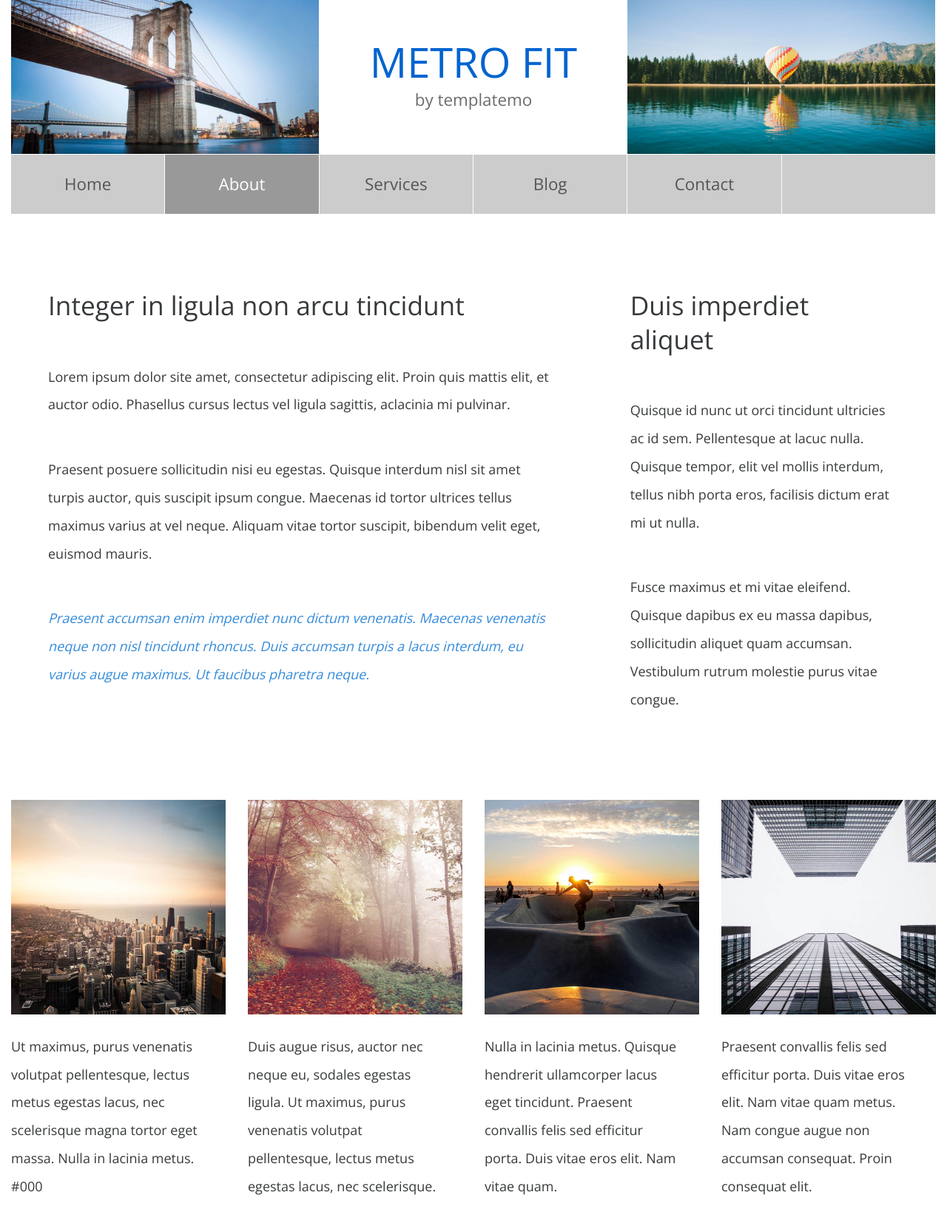
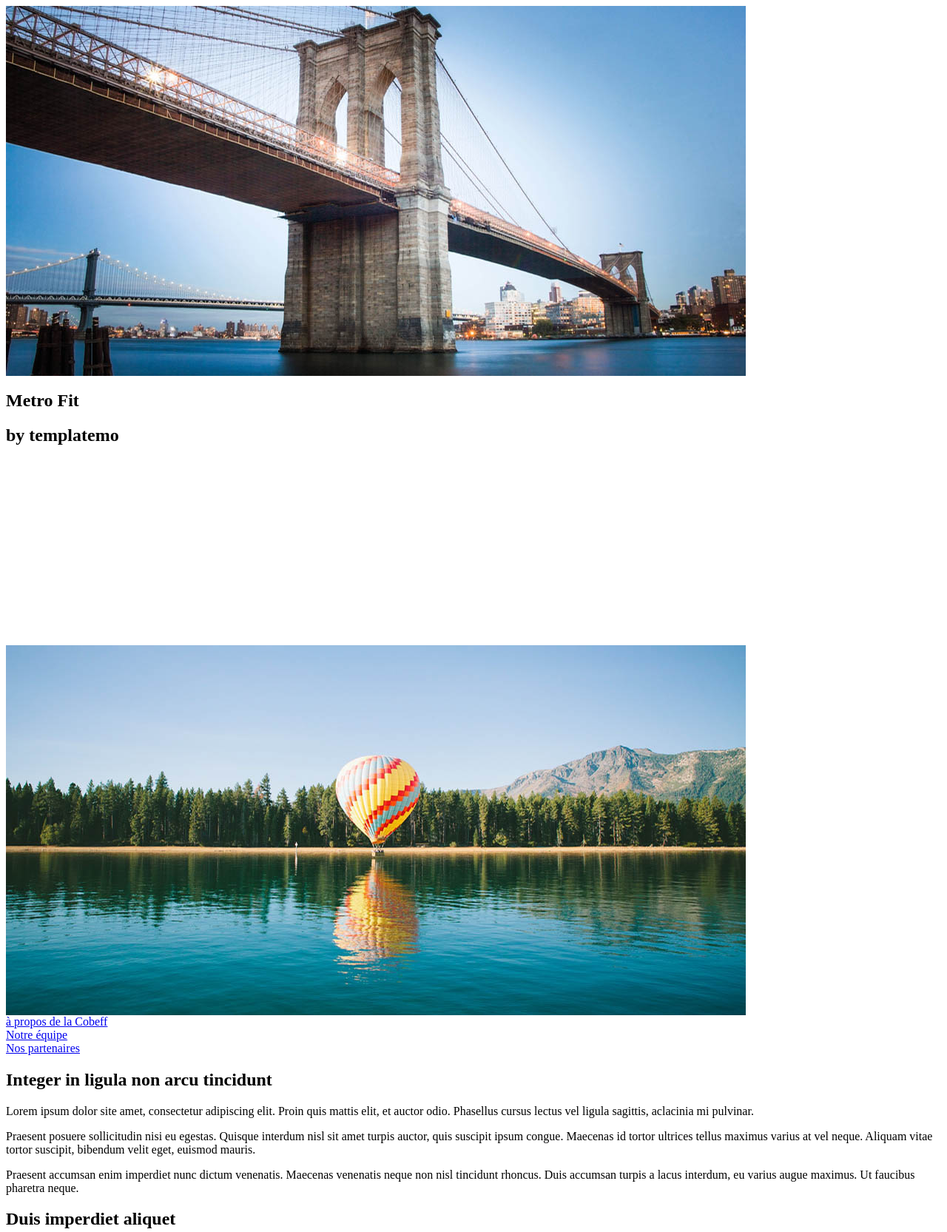
Before and after one commit to WebDevCF2018/cobeff, a PHP site: page /vues/about.php in a window 1280 px wide. Shown: the top 1665 px of the page at 74% size. Run offline with PHP 8.4, Linux system fonts and the light colour scheme; some libraries are stand-ins or nearby versions.

Commit message:
Update about.php

```diff
--- a/vues/about.php
+++ b/vues/about.php
@@ -1,30 +1,3 @@
-<!DOCTYPE html>
-<html lang="en">
-<head>
-    <meta charset="utf-8">
-    <meta http-equiv="X-UA-Compatible" content="IE=edge">
-    <meta name="viewport" content="width=device-width, initial-scale=1">
-
-    <title>Metro Fit - About</title>
-<!--
-Metro Fit
-http://www.templatemo.com/tm-495-metro-fit
--->
-    <!-- load stylesheets -->
-    <link rel="stylesheet" href="https://fonts.googleapis.com/css?family=Open+Sans:300,400">  <!-- Google web font "Open Sans" -->
-    <link rel="stylesheet" href="font-awesome-4.5.0/css/font-awesome.min.css">                <!-- Font Awesome -->
-    <link rel="stylesheet" href="css/bootstrap.min.css">                                      <!-- Bootstrap style -->
-    <link rel="stylesheet" href="css/magnific-popup.css">                                 <!-- Magnific popup style (http://dimsemenov.com/plugins/magnific-popup/) -->
-    <link rel="stylesheet" href="css/templatemo-style.css">                                   <!-- Templatemo style -->
-
-    <!-- HTML5 shim and Respond.js for IE8 support of HTML5 elements and media queries -->
-    <!-- WARNING: Respond.js doesn't work if you view the page via file:// -->
-        <!--[if lt IE 9]>
-          <script src="https://oss.maxcdn.com/html5shiv/3.7.2/html5shiv.min.js"></script>
-          <script src="https://oss.maxcdn.com/respond/1.4.2/respond.min.js"></script>
-          <![endif]-->
-</head>
-
 <body>
     <!-- Header gallery -->
     <div class="container-fluid">
@@ -67,29 +40,27 @@ http://www.templatemo.com/tm-495-metro-fit
 
                             <div class="col-xs-12 col-sm-12 col-md-4 col-lg-4 col-xl-4 tm-pad-0 tm-nav-item-pair">
                                 <div class="nav-item">
-                                        <a class="nav-link" href="index.html">Home</a>
+                                    <a id="about-cobeff" class="nav-link" href="#">à propos de la Cobeff</a>
                                 </div>
-                                    <div class="nav-item active">
-                                        <a class="nav-link" href="about.php">About</a>
+                                <div class="col-xs-6 col-sm-6 col-md-6 col-lg-6 col-xl-6 nav-item">
+                                </div>
+                            </div>
+
+                            <div class="col-xs-12 col-sm-12 col-md-4 col-lg-4 col-xl-4 tm-pad-0 tm-nav-item-pair">
+                                <div class="nav-item">
+                                    <a id="about-team" class="nav-link" href="#">Notre équipe</a>
+                                </div>
+                                <div class="col-xs-6 col-sm-6 col-md-6 col-lg-6 col-xl-6 nav-item">
                                 </div>
                             </div>
 
                             <div class="col-xs-12 col-sm-12 col-md-4 col-lg-4 col-xl-4 tm-pad-0 tm-nav-item-pair">
                                 <div class="col-xs-6 col-sm-6 col-md-6 col-lg-6 col-xl-6 nav-item">
-                                        <a class="nav-link" href="services.php">Services</a>
+                                    <a id="about-partenaires" class="nav-link" href="#">Nos partenaires</a>
                                 </div>
                                 <div class="col-xs-6 col-sm-6 col-md-6 col-lg-6 col-xl-6 nav-item">
-                                        <a class="nav-link" href="blog.php">Blog</a>
-                                    </div>
                                 </div>
 
-                                <div class="col-xs-12 col-sm-12 col-md-4 col-lg-4 col-xl-4 tm-pad-0 tm-nav-item-pair">
-                                    <div class="col-xs-6 col-sm-6 col-md-6 col-lg-6 col-xl-6 nav-item">
-                                        <a class="nav-link" href="contact.php">Contact</a>
-                                    </div>
-                                    <div class="col-xs-6 col-sm-6 col-md-6 col-lg-6 col-xl-6 nav-item tm-dummy-nav-item">
-                                        <div class="nav-link">&nbsp;</div>
-                                    </div>
                             </div>
 
                         </div>
@@ -202,25 +173,20 @@ http://www.templatemo.com/tm-495-metro-fit
 
     </div> <!-- container-fluid -->
 
-        <!-- load JS files -->
-        <script src="js/jquery-1.11.3.min.js"></script>             <!-- jQuery (https://jquery.com/download/) -->
-        <script src="https://www.atlasestateagents.co.uk/javascript/tether.min.js"></script> <!-- Tether for Bootstrap (http://stackoverflow.com/questions/34567939/how-to-fix-the-error-error-bootstrap-tooltips-require-tether-http-github-h) -->
-        <script src="js/bootstrap.min.js"></script>             <!-- Bootstrap (http://v4-alpha.getbootstrap.com/) -->
-        <script src="js/jquery.magnific-popup.min.js"></script> <!-- Magnific popup (http://dimsemenov.com/plugins/magnific-popup/) -->
+        <script src="js/jquery-1.11.3.min.js"></script>
+
         <script>
 
             $(window).load(function(){
             /* Gallery pop up
             -----------------------------------------*/
                 $('.tm-header-gallery').magnificPopup({
-                    delegate: 'a', // child items selector, by clicking on it popup will open
+                    elegate: 'a', // child items selector, by clicking on it popup will open
                     type: 'image',
                     gallery:{enabled:true}
                 });
-
             });
 
     </script>
-
 </body>
 </html>
```
Lines whose indentation alone changed are shown as unchanged.
